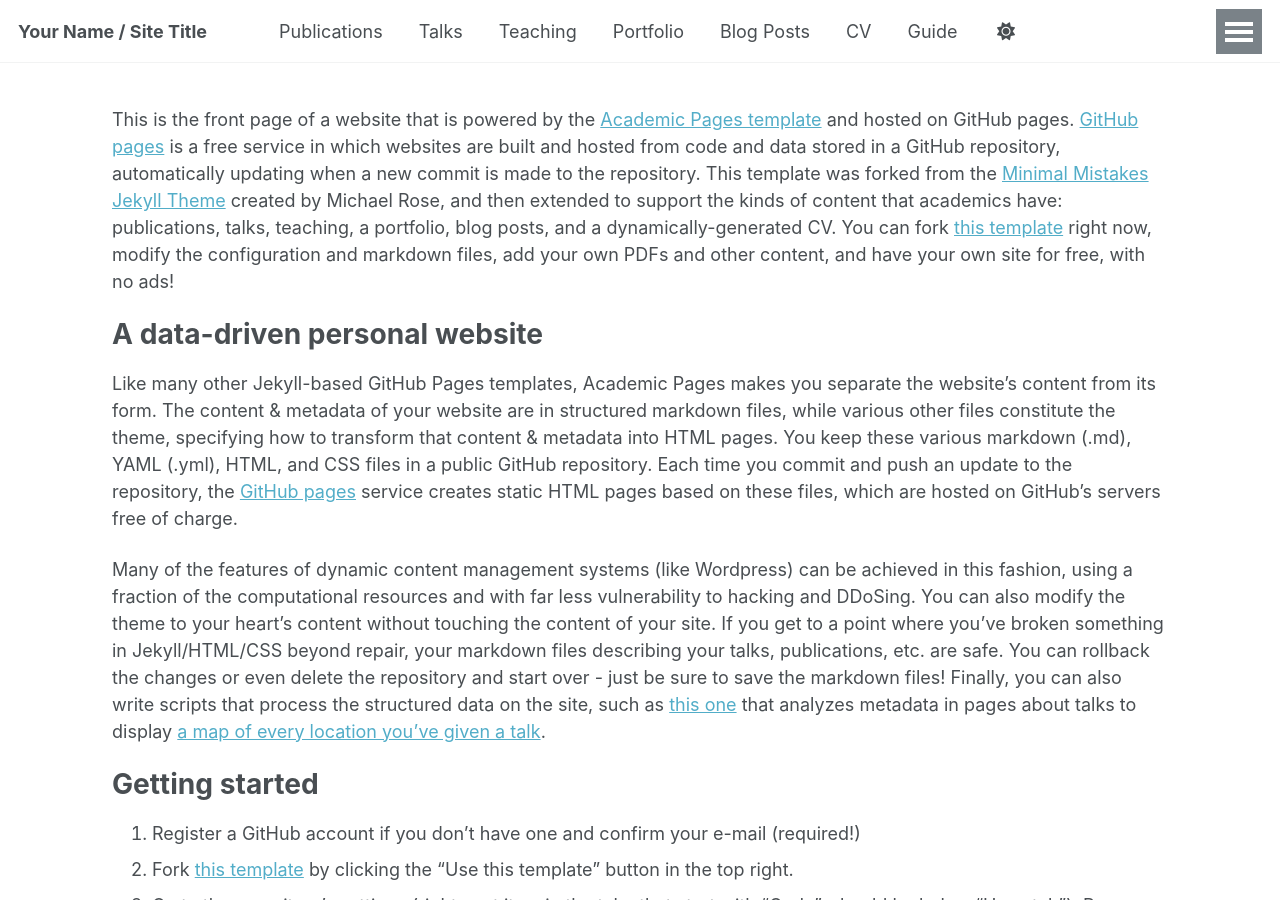
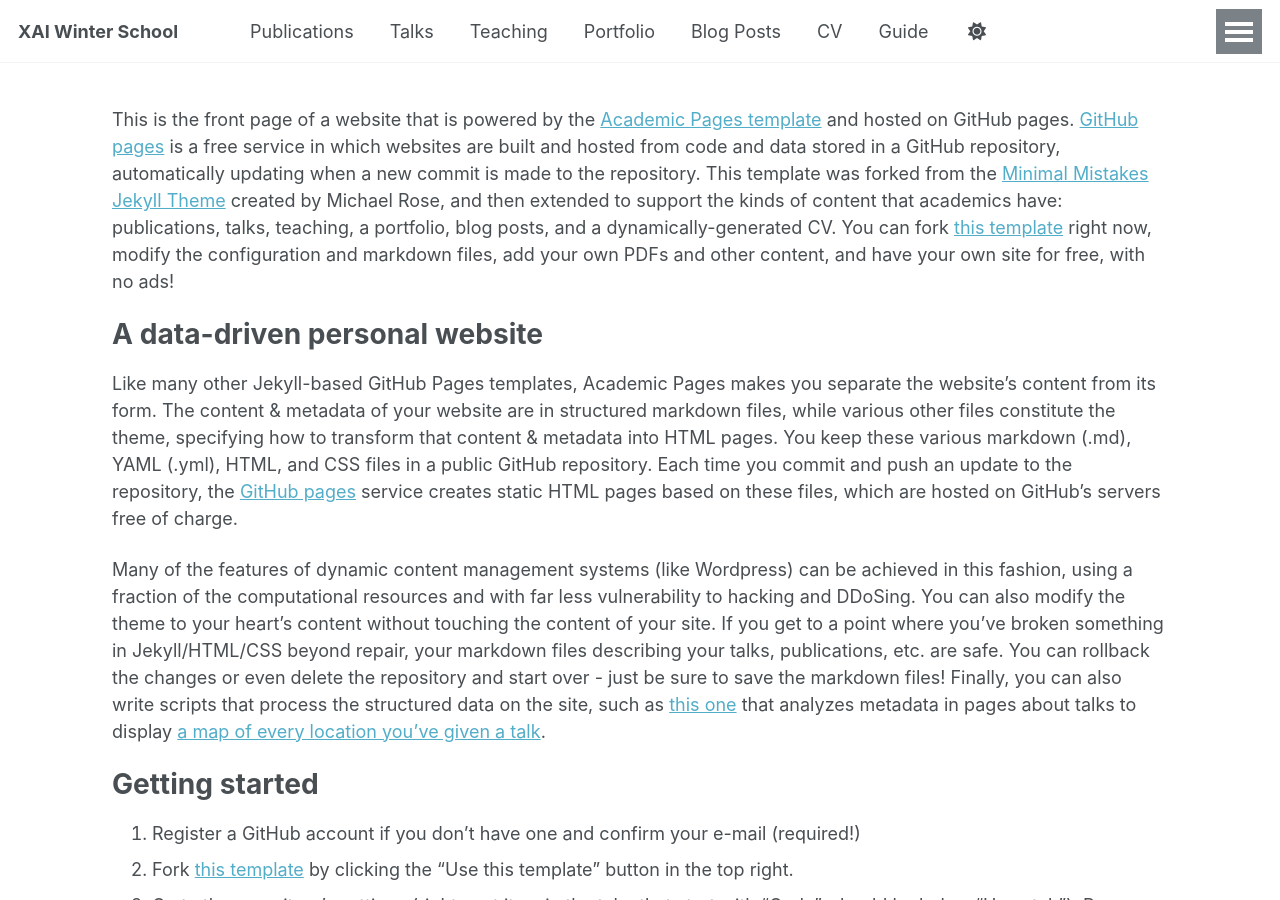
Before and after one commit to XAI-Winter-School/xai-winter-school.github.io, a Jekyll site: the page built from _pages/about.md, in a window 1280 px wide and 900 px high. Built offline with Jekyll 4.4.1, drawn with Linux system fonts in a browser that asks for light colours.

Commit message:
Update _config.yml

```diff
--- a/_config.yml
+++ b/_config.yml
@@ -9,13 +9,13 @@
 # Basic Site Settings
 locale                   : "en-US"
 site_theme               : "default"
-title                    : "Your Name / Site Title"
+title                    : "XAI Winter School"
 title_separator          : "-"
 name                     : &name "Your Name"
 description              : &description "personal description"
-url                      : https://academicpages.github.io # the base hostname & protocol for your site e.g. "https://[your GitHub username].github.io" or if you already have some other page hosted on Github then use "https://[your GitHub username].github.io/[Your Repo Name]"
+url                      : https://xai-winter-school.github.io # the base hostname & protocol for your site e.g. "https://[your GitHub username].github.io" or if you already have some other page hosted on Github then use "https://[your GitHub username].github.io/[Your Repo Name]"
 baseurl                  : "" # the subpath of your site, e.g. "/blog"
-repository               : "academicpages/academicpages.github.io"
+repository               : "XAI-Winter-School/xai-winter-school.github.io"
 
 # Site Author - The following control what appear as part of the author content on the side bar.
 #               If a field is blank the icon and link will not appear, otherwise it will be shown.
```
